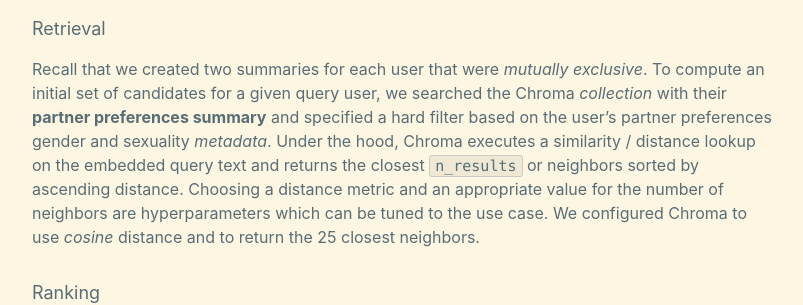
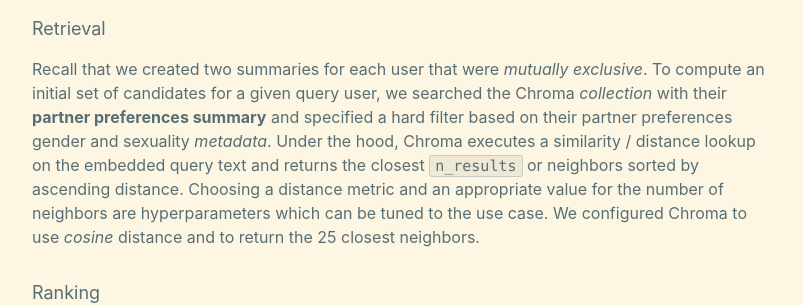
Before and after one commit to daniel-deychakiwsky/daniel-deychakiwsky.github.io, a Jekyll site: the page built from _posts/2023-09-09-generative-matchmaking.md, in a window 1280 px wide and 900 px high, scrolled down 11815 px. Shown: the part 153-458 px from the top of the window, without its empty margins (238-1041 px from the left). Built offline with Jekyll 4.4.1, drawn with Linux system fonts in a browser that asks for light colours.

Commit message:
Update 2023-09-09-generative-matchmaking.md (#11)

```diff
--- a/_posts/2023-09-09-generative-matchmaking.md
+++ b/_posts/2023-09-09-generative-matchmaking.md
@@ -399,7 +399,7 @@
 Recall that we created two summaries for each user that were _mutually exclusive_.
 To compute an initial set of candidates for a given query user, we searched the Chroma _collection_
 with their **partner preferences summary** and specified a hard filter based
-on the user's partner preferences gender and sexuality _metadata_. Under the hood, Chroma
+on their partner preferences gender and sexuality _metadata_. Under the hood, Chroma
 executes a similarity / distance lookup on the embedded query text and returns the
 closest `n_results` or neighbors sorted by ascending distance. Choosing a distance metric and an
 appropriate value for the number of neighbors are hyperparameters which can be tuned
```
